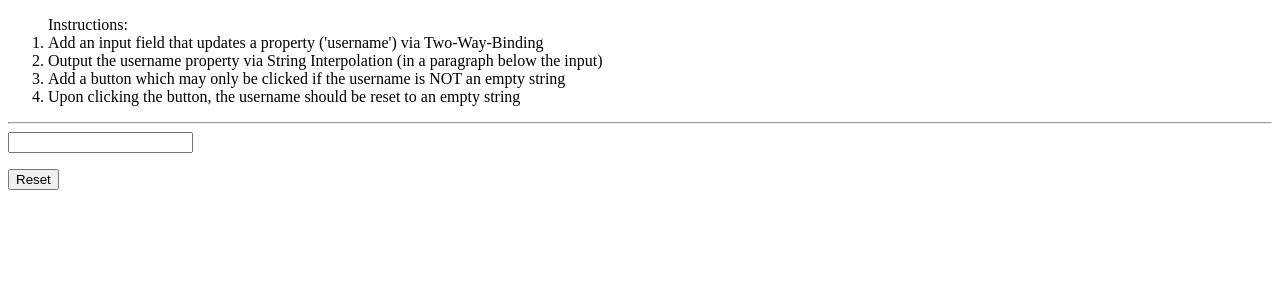
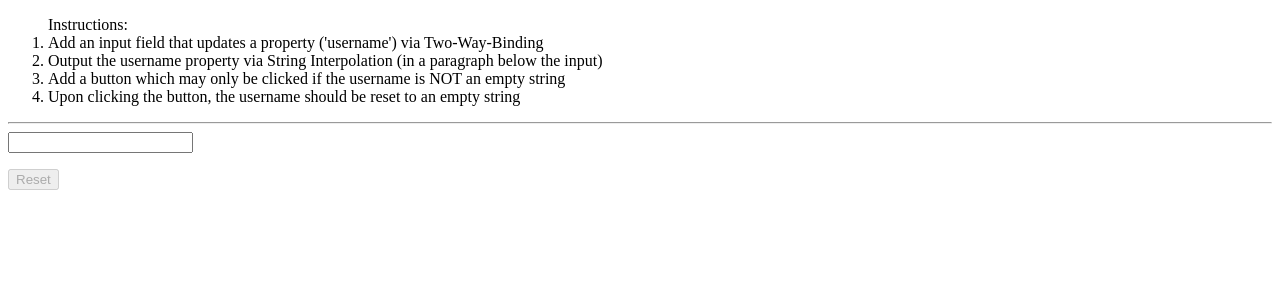
Before and after one commit to Prozak8/angular-sandbox, an Angular app: page / in a window 1280 px wide. Shown: the top 300 px of the page. Built offline with nearby package versions, Linux system fonts and the light colour scheme.

Commit message:
updated button to be disabled and added click functionality but without logic implementation

```diff
--- a/src/app/app.component.html
+++ b/src/app/app.component.html
@@ -6,10 +6,12 @@
         <li>Upon clicking the button, the username should be reset to an empty string</li>
     </ol>
     <hr>
-    <input type="text" [(ngModel)]="name">
-    <p>{{ name }}</p>
+    <input type="text" [(ngModel)]="userName">
+    <p>{{ userName }}</p>
     <button
-    class="btn btn-primary">
+    class="btn btn-primary"
+    [disabled]="!resetUserNameToBlank"
+    (click)="onResetUserNameToBlank()">
         Reset
     </button>
 </div>
--- a/src/app/app.component.ts
+++ b/src/app/app.component.ts
@@ -6,5 +6,5 @@ import { Component } from '@angular/core';
   styleUrls: ['./app.component.css']
 })
 export class AppComponent {
-  name = ''
+  userName = ''
 }
```
